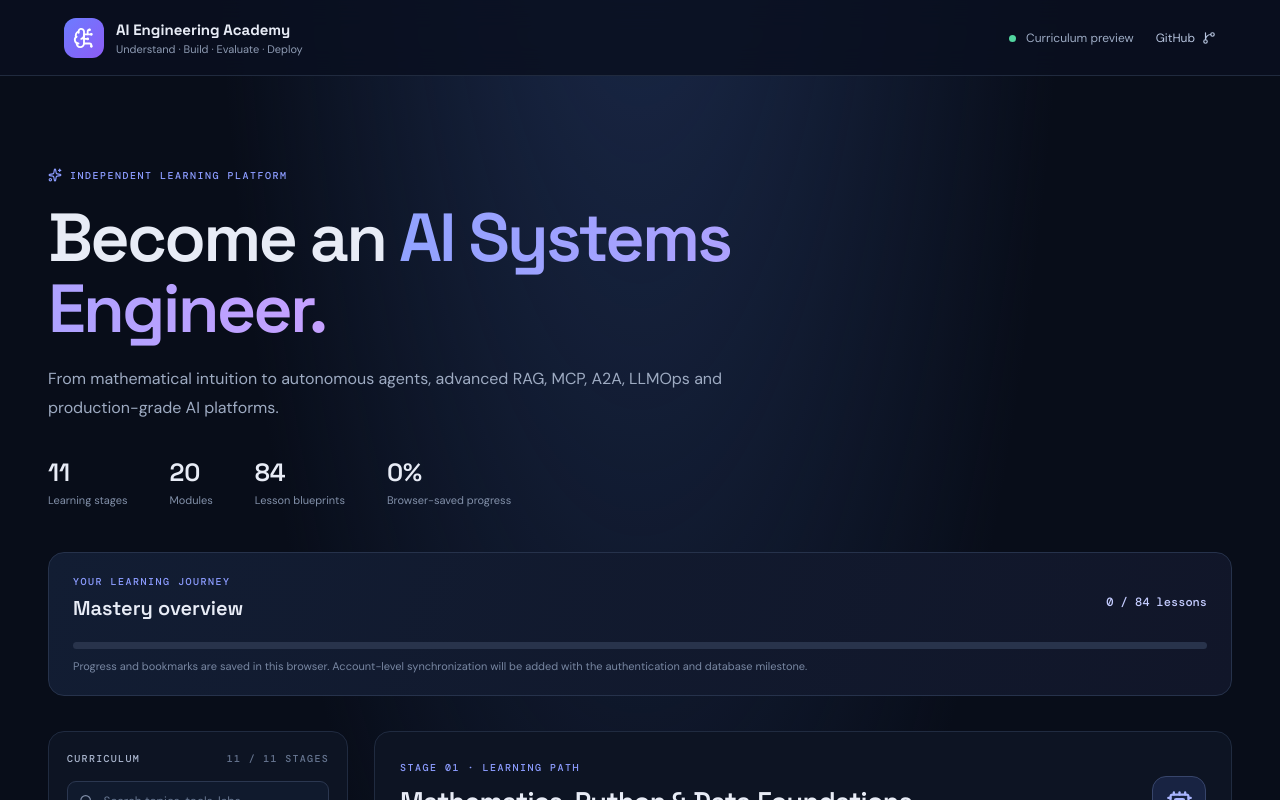
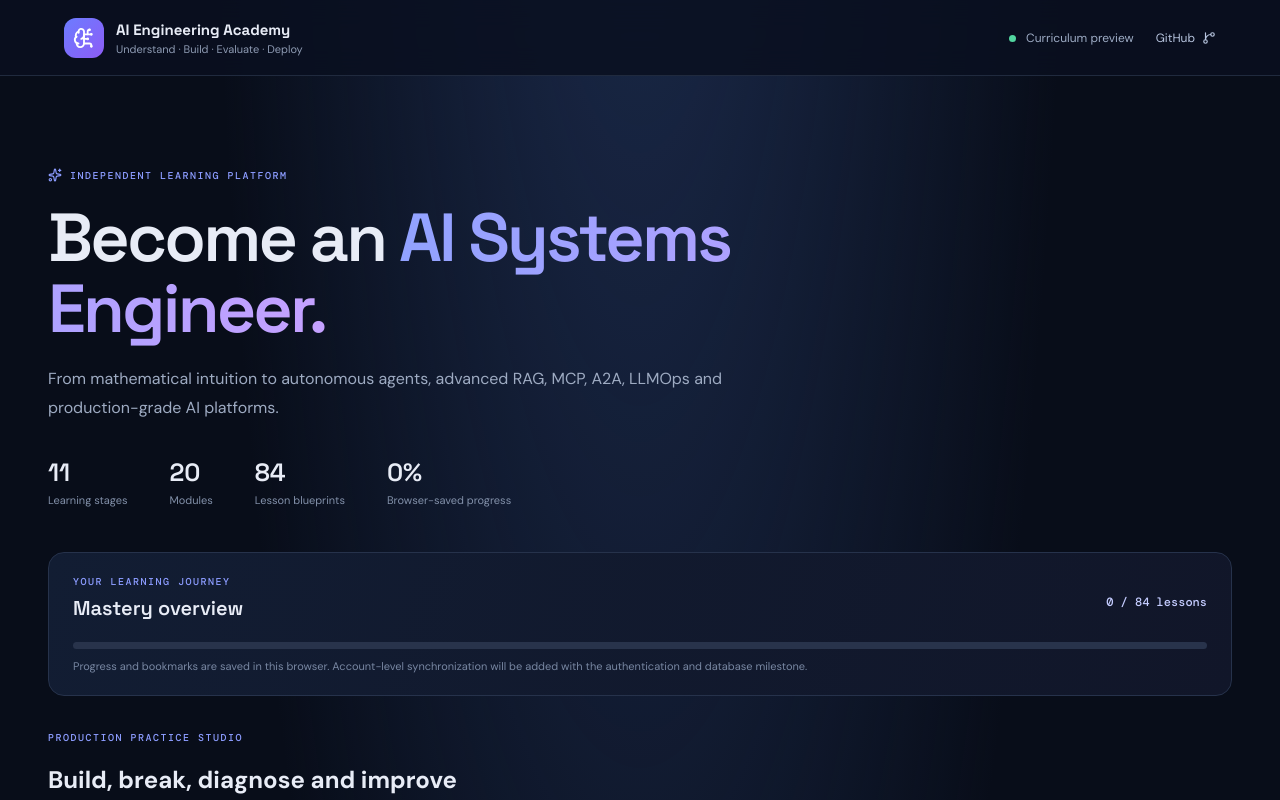
Before and after one commit to ashvins1912/AI-Engineering-Academy, a React (Vite) app: page / in a window 1280 px wide. Shown: the top 800 px of the page. Built offline with nearby package versions, Linux system fonts and the light colour scheme.

Commit message:
Integrate production practice studio into Academy home

```diff
--- a/src/App.tsx
+++ b/src/App.tsx
@@ -6,6 +6,7 @@ import MLLabs from './components/MLLabs'
 import TransformerLabs from './components/TransformerLabs'
 import RAGLabs from './components/RAGLabs'
 import LessonPractice from './components/LessonPractice'
+import ProductionLabs from './components/ProductionLabs'
 
 const readList = (key: string): string[] => {
   try { const value = localStorage.getItem(key); return value ? JSON.parse(value) as string[] : [] } catch { return [] }
@@ -46,6 +47,7 @@ export default function App() {
     <main>
       <section className="hero"><div className="eyebrow"><Sparkles size={14}/> INDEPENDENT LEARNING PLATFORM</div><h1>Become an <em>AI Systems Engineer.</em></h1><p>From mathematical intuition to autonomous agents, advanced RAG, MCP, A2A, LLMOps and production-grade AI platforms.</p><div className="hero-stats"><div><strong>{curriculum.length}</strong><span>Learning stages</span></div><div><strong>{moduleCount}</strong><span>Modules</span></div><div><strong>{total}</strong><span>Lesson blueprints</span></div><div><strong>{progress}%</strong><span>Browser-saved progress</span></div></div></section>
       <section className="progress-card"><div className="progress-copy"><div><span className="eyebrow">YOUR LEARNING JOURNEY</span><h2>Mastery overview</h2></div><strong>{completed.length} / {total} lessons</strong></div><div className="progress-track"><span style={{width:`${progress}%`}}/></div><p>Progress and bookmarks are saved in this browser. Account-level synchronization will be added with the authentication and database milestone.</p></section>
+      <ProductionLabs/>
       <div className="content-grid"><aside className="sidebar"><div className="side-heading">CURRICULUM <span>{filtered.length} / {curriculum.length} STAGES</span></div><label className="search"><Search size={16}/><input value={query} onChange={e=>setQuery(e.target.value)} placeholder="Search topics, tools, labs..."/>{query && <button className="clear-search" onClick={()=>setQuery('')} aria-label="Clear search"><X size={14}/></button>}</label><nav>{filtered.map((s)=><button key={s.id} className={`stage-link ${active.id===s.id?'selected':''}`} onClick={()=>setActiveStage(s.id)}><span className="stage-num">{String(curriculum.findIndex(x=>x.id===s.id)+1).padStart(2,'0')}</span><span>{s.title}</span><ChevronRight size={15}/></button>)}</nav><div className="sidebar-foot"><span><Bookmark size={13}/> {bookmarks.length} bookmarked</span><span><CircleCheck size={13}/> {completed.length} completed</span></div></aside>
       <section className="main-panel"><div className="stage-heading"><div><div className="eyebrow">STAGE {String(stageNumber).padStart(2,'0')} · LEARNING PATH</div><h2>{active.title}</h2><p>{active.outcome}</p></div><div className="stage-icon"><Cpu size={27}/></div></div>
         {active.id==='stage-1'&&<div className="phase-lab-launch"><div><strong>Interactive foundations lab</strong><p>Experiment with vectors, probability, optimization and Python data transformations.</p></div><button className="lab-primary" onClick={()=>setShowLabs(v=>!v)}>{showLabs?'Hide labs':'Open 5 interactive labs'} <ChevronRight size={15}/></button></div>}
```
